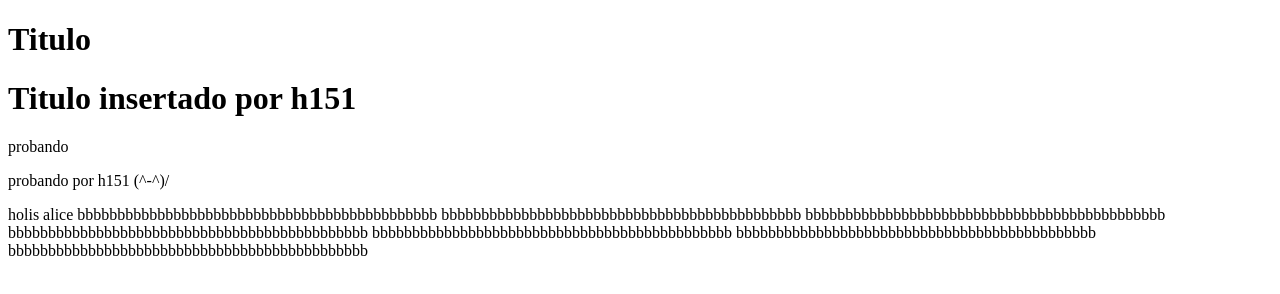
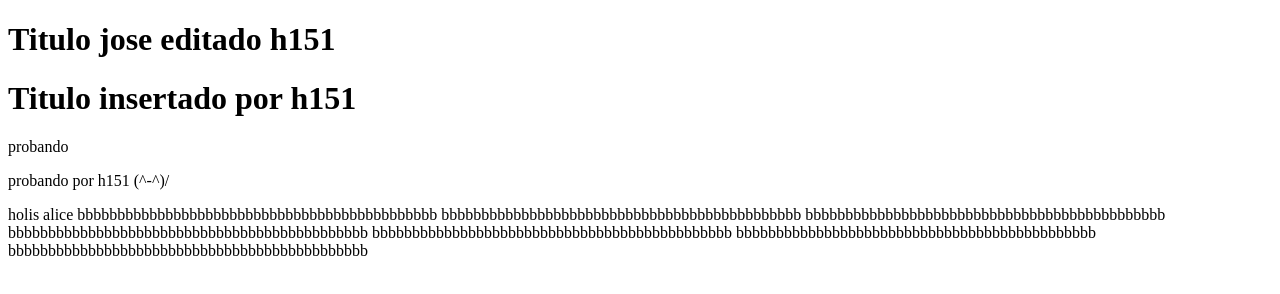
Before and after one commit to jose1-hernandez/ERp, a plain HTML site: page index.html in a window 1280 px wide. Drawn offline with Linux system fonts and the light colour scheme.

Commit message:
titulo editado
titulo jose editado por h151

```diff
--- a/index.html
+++ b/index.html
@@ -7,7 +7,7 @@
     <title>Document</title>
 </head>
 <body>
-    <h1>Titulo</h1>
+    <h1>Titulo jose editado h151</h1>
     <h1>Titulo insertado por h151</h1>
 
     <p>probando</p>
```
